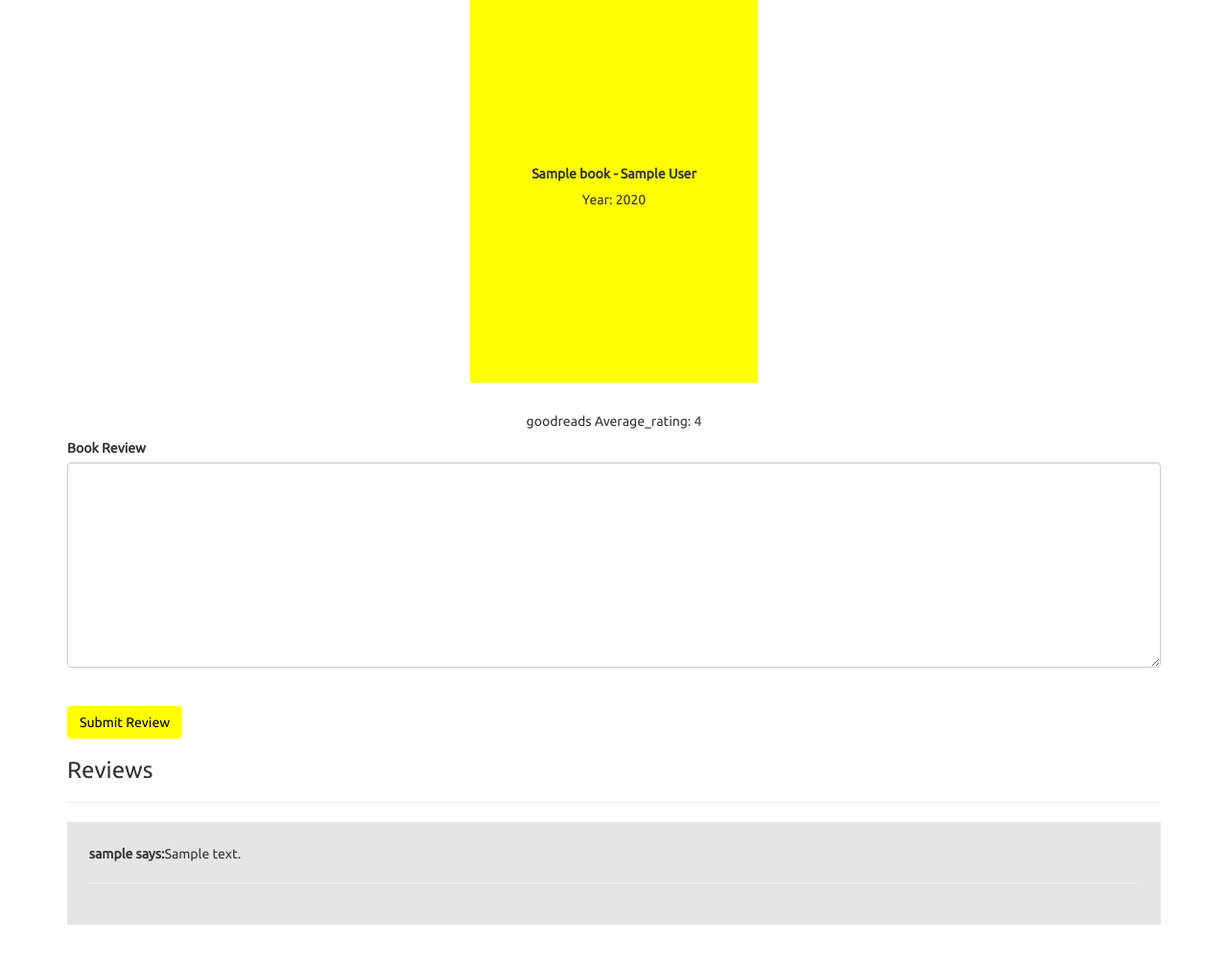
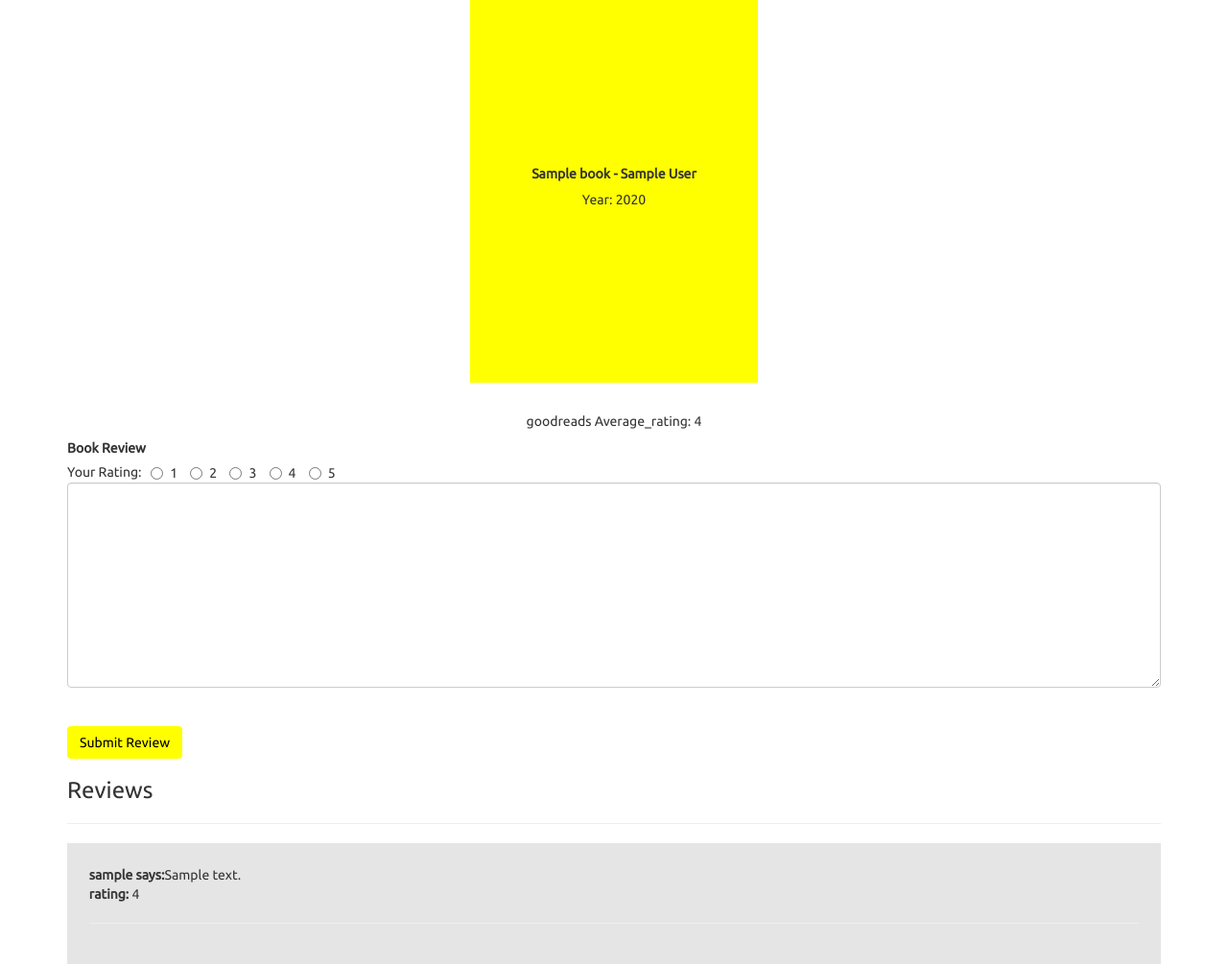
Before and after one commit to Kiptim54/book_review, a Flask app: template templates/book.html in a window 1280 px wide. Shown: the part 160-1165 px from the top of the page at 96% size. Before the commit the page ends 1124 px from the top, so only its background shows below. Run offline with Flask 2, Linux system fonts and the light colour scheme; the template is opened without the code that fills it: most values are stand-ins (such as "Sample title", 1, 10 or a date in 2020); some libraries are stand-ins or nearby versions.

Commit message:
add users able to rate book

```diff
--- a/application.py
+++ b/application.py
@@ -173,6 +173,8 @@ def book(isbn, book_id):
                 flash('You have already given your review on this book. Only one review is allowed. Thank you')
                 return redirect(url_for('book', isbn=isbn, book_id=book_id))
             review=request.form.get('review')
+            rating=request.form.get('rating')
+            print(rating, 'here is the ratign')
             db.execute('''
             CREATE TABLE IF NOT EXISTS review(
                 id SERIAL PRIMARY KEY,
@@ -182,7 +184,7 @@ def book(isbn, book_id):
                 username VARCHAR NULL
             );
             ''')
-            db.execute('INSERT INTO review(review, book_id, user_id, username) VALUES(:review, :book_id, :user_id, :username)', {'review':review, "book_id":book_id, "user_id":user_id, 'username':user})
+            db.execute('INSERT INTO review(review, book_id, user_id, username, rating) VALUES(:review, :book_id, :user_id, :username, :rating)', {'review':review, "book_id":book_id, "user_id":user_id, 'username':user, 'rating':rating})
             db.commit()
             flash("Review added thank you!")
             return redirect(url_for('book', isbn=isbn, book_id=book_id))
@@ -202,8 +204,6 @@ def book_api(isbn):
     book_details=requests.get('https://www.goodreads.com/book/review_counts.json', params={"key":key, "isbns":isbn})
     results=book_details.json()
     results=results['books'][0]
-
-    print(results)
     if book is None:
         return make_response(jsonify({"error":'Book does not exist'}),404)
 
--- a/templates/book.html
+++ b/templates/book.html
@@ -35,6 +35,14 @@
         <div class="col-md-12 comments">
             <form method="POST" action="{{ url_for('book', isbn=book.isbn, book_id=book.id) }}">
                 <label for="review">Book Review</label>
+                <br>
+                Your Rating: &nbsp;
+                <label class="radio-inline"><input type="radio" value="1" name="rating">1</label>
+                <label class="radio-inline"><input type="radio" value="2" name="rating">2</label>
+                <label class="radio-inline"><input type="radio" value="3" name="rating">3</label>
+                <label class="radio-inline"><input type="radio" value="4" name="rating">4</label>
+                <label class="radio-inline"><input type="radio" value="5" name="rating">5</label>
+                    <br>
                     <textarea name="review" id="review" cols="30" rows="10" class="form-control">
 
                     </textarea>
@@ -54,6 +62,8 @@
         <div class="comments">
             <div class="review">
                     <span>{{comment.username}} says:</span>{{comment.review}}
+                    <br>
+                    <span>rating:</span> {{comment.rating}}
                     <hr>
             </div>
         </div>
```
Also changed, not shown: 2 other files.
